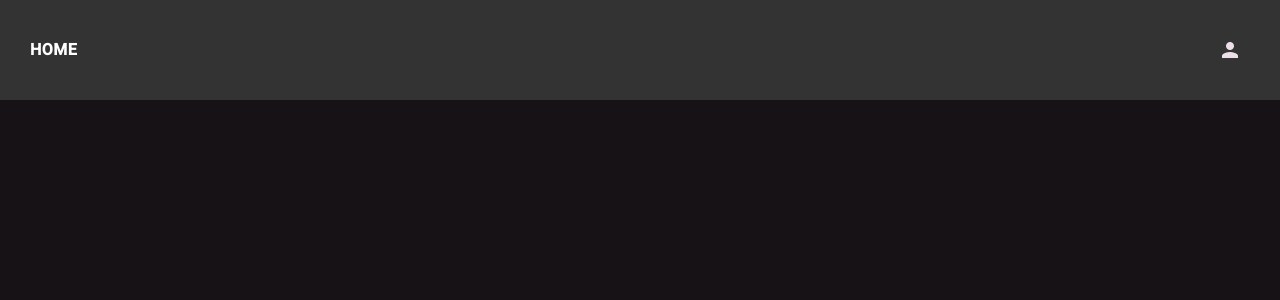
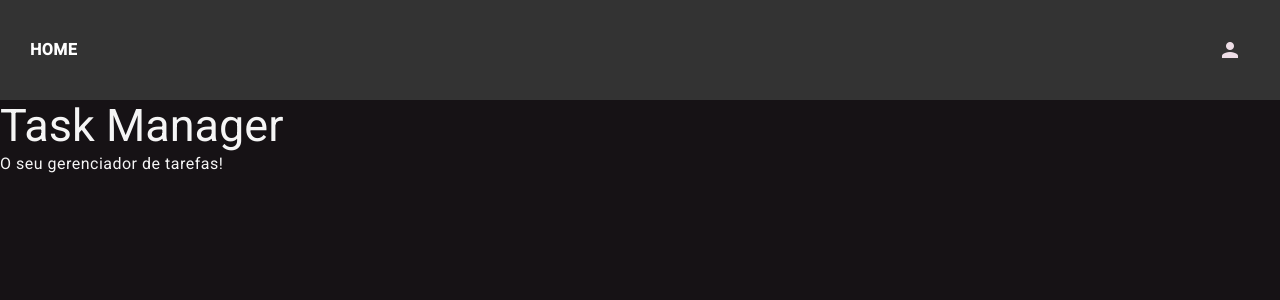
Before and after one commit to joaosantosmedeiros/task-front, an Angular app: page / in a window 1280 px wide. Shown: the top 300 px of the page. Built offline with nearby package versions, Linux system fonts and the light colour scheme.

Commit message:
add prototipo home

```diff
--- a/src/app/app.routes.ts
+++ b/src/app/app.routes.ts
@@ -1,8 +1,10 @@
 import { Routes } from '@angular/router';
 import { LoginComponent } from './pages/login/login.component';
 import { RegisterComponent } from './pages/register/register.component';
+import { HomeComponent } from './pages/home/home.component';
 
 export const routes: Routes = [
   { path: 'login', component: LoginComponent },
   { path: 'register', component: RegisterComponent },
+  { path: '', component: HomeComponent },
 ];
--- /dev/null
+++ b/src/app/pages/home/home.component.html
@@ -0,0 +1,7 @@
+<div class="home-body">
+  <div class="body-header">
+    <h2>Task Manager</h2>
+    <p>O seu gerenciador de tarefas!</p>
+  </div>
+
+</div>
--- /dev/null
+++ b/src/app/pages/home/home.component.scss
@@ -0,0 +1,3 @@
+h2 {
+  margin: 0;
+}
```
Also changed, not shown: src/app/pages/home/home.component.ts (added, +12 -0 lines), 1 other file (tests, documents, lock files or other folders).
